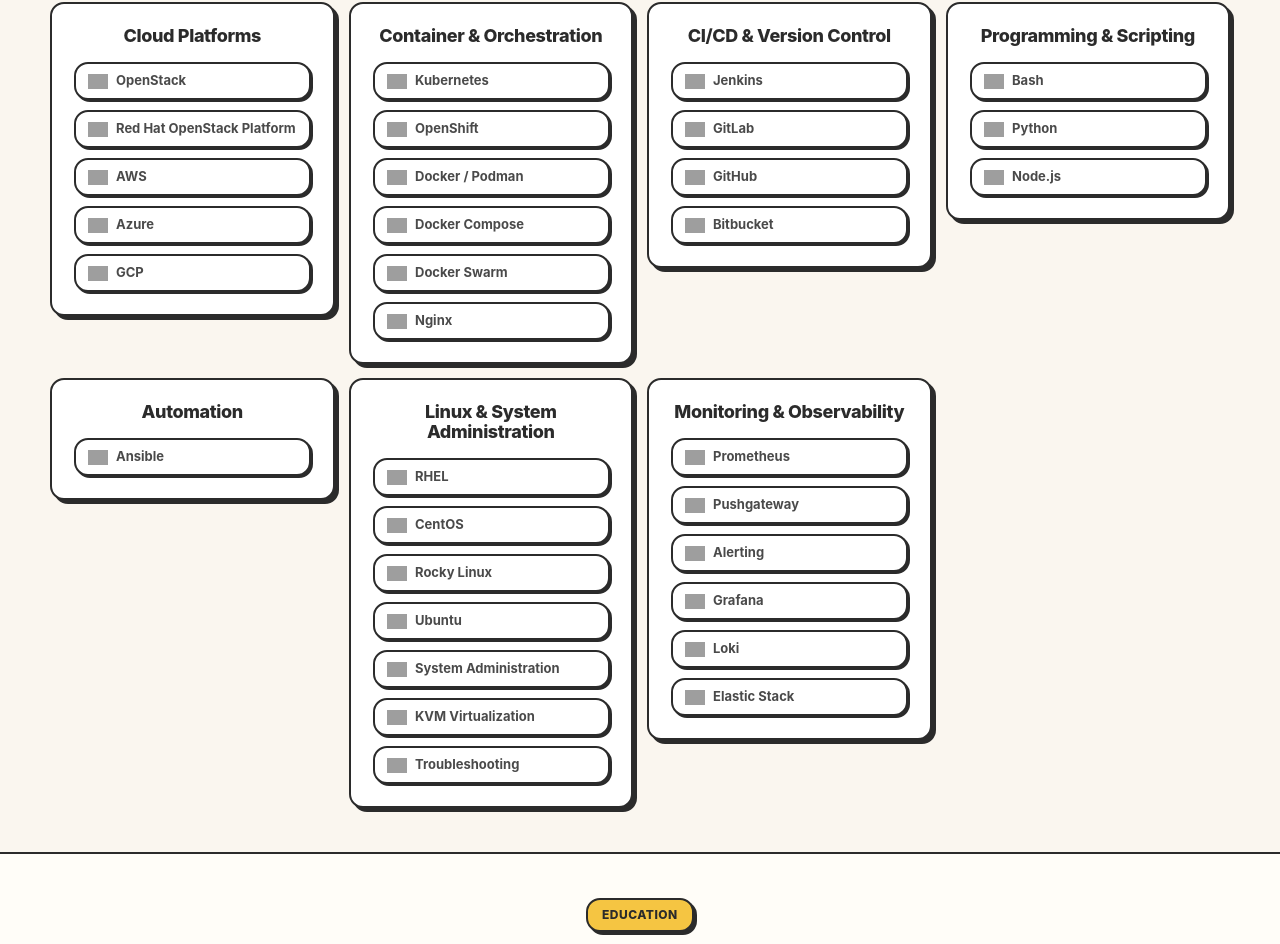
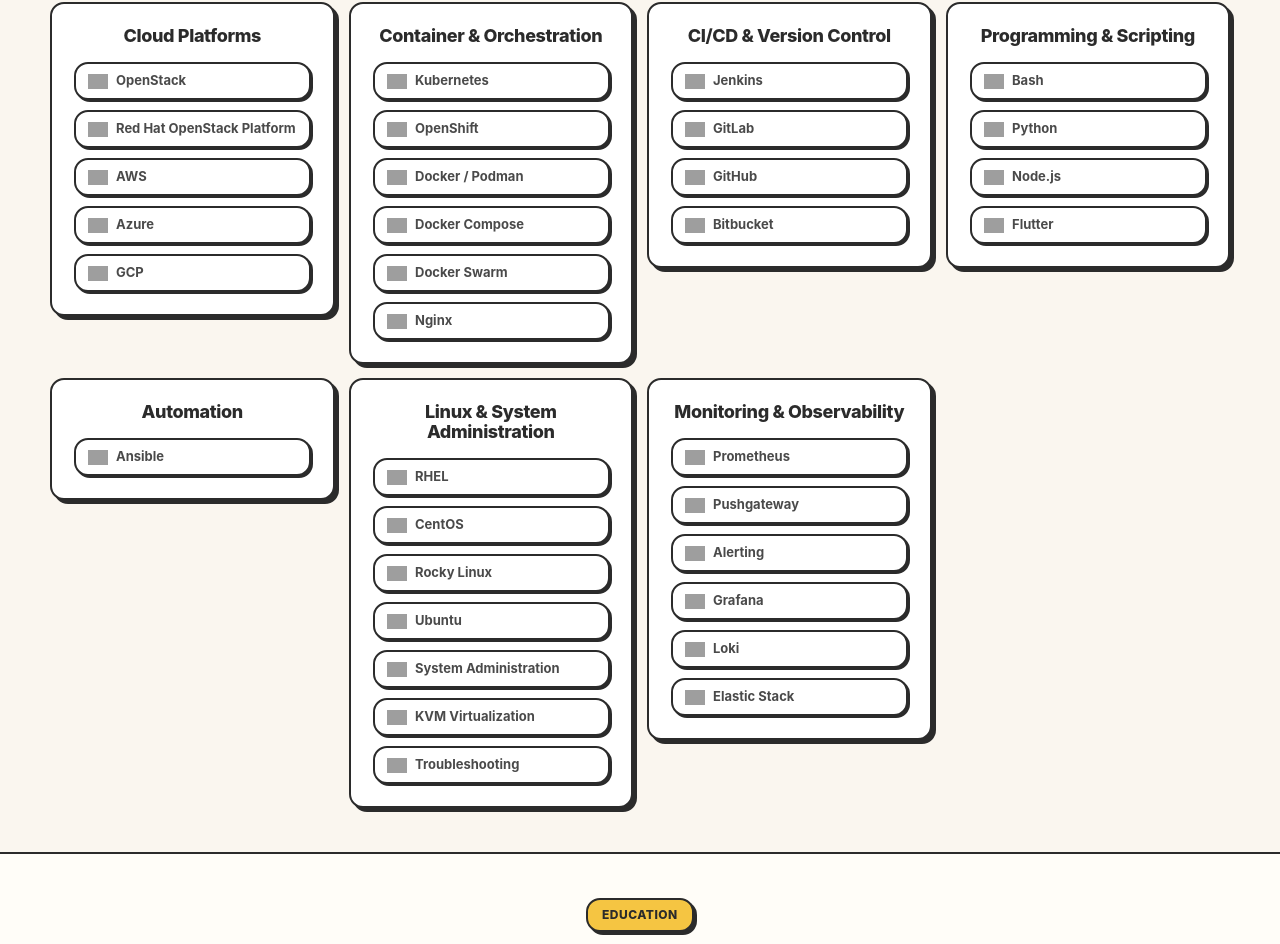
Before and after one commit to imransetiadi/about_me, a Next.js app: page / in a window 1280 px wide. Shown: the part 1612-2556 px from the top of the page. Built offline with nearby package versions, Linux system fonts and the light colour scheme; grey boxes are pictures that could not be loaded.

Commit message:
feat: add Flutter to programming skills

```diff
--- a/src/components/Skills.tsx
+++ b/src/components/Skills.tsx
@@ -38,6 +38,7 @@ const skillGroups = [
       { name: "Bash", icon: "https://cdn.jsdelivr.net/gh/devicons/devicon/icons/bash/bash-original.svg" },
       { name: "Python", icon: "https://cdn.jsdelivr.net/gh/devicons/devicon/icons/python/python-original.svg" },
       { name: "Node.js", icon: "https://cdn.jsdelivr.net/gh/devicons/devicon/icons/nodejs/nodejs-original.svg" },
+      { name: "Flutter", icon: "https://cdn.jsdelivr.net/gh/devicons/devicon/icons/flutter/flutter-original.svg" },
     ],
   },
   {
```
